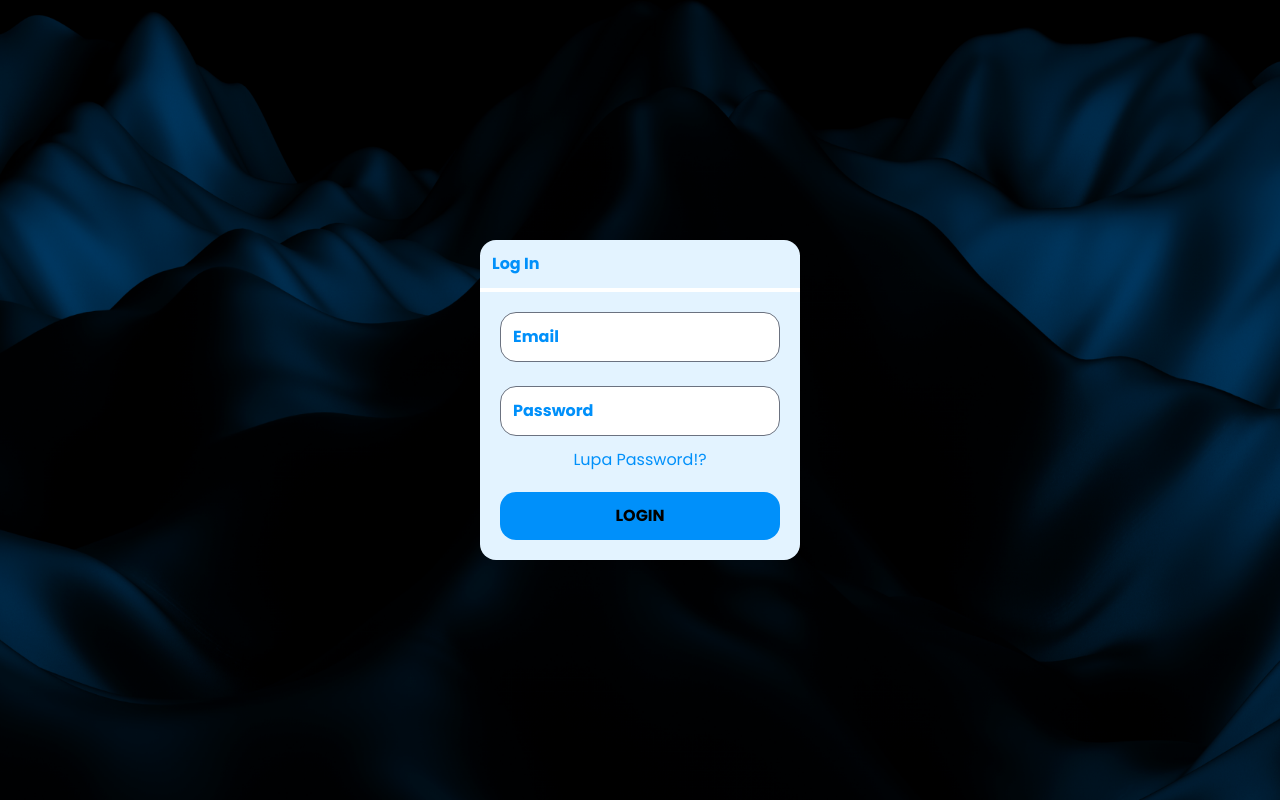
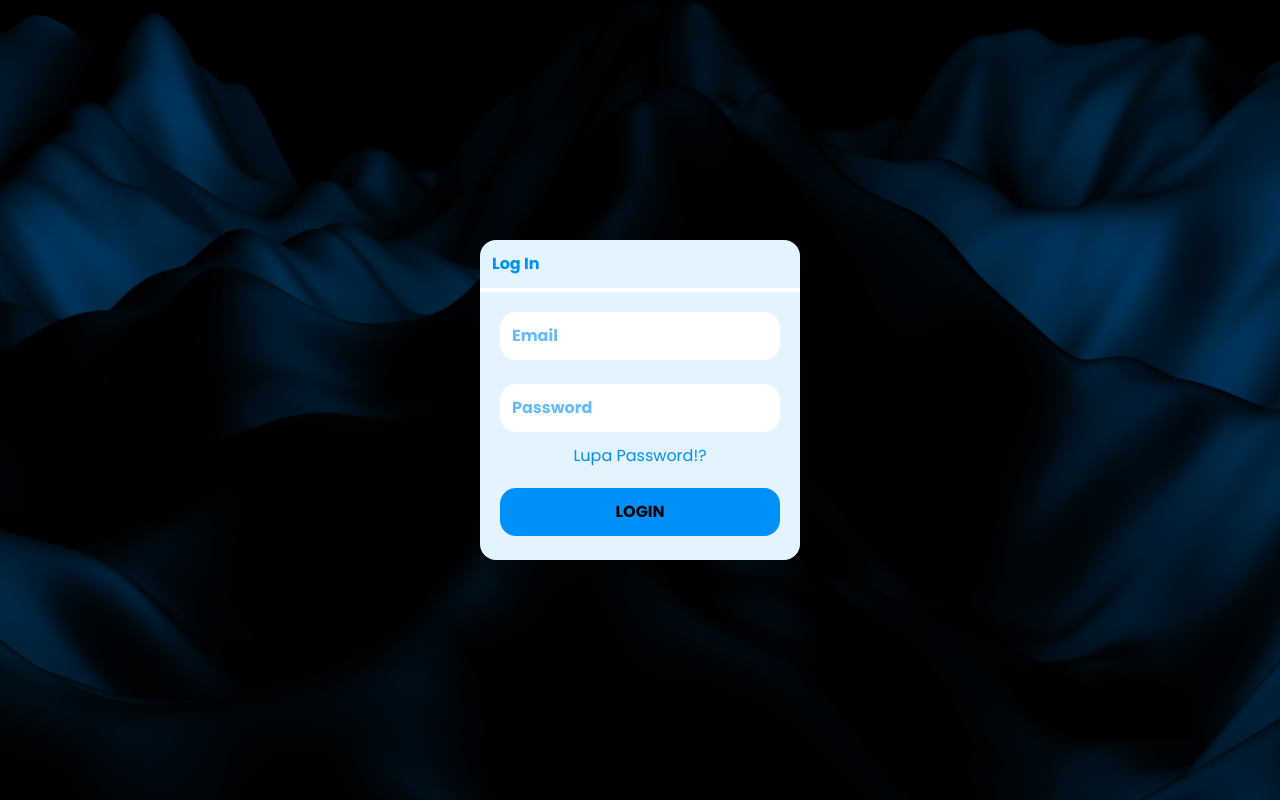
Before and after one commit to MahardhikaB/PBF, a Next.js app in the folder uts-pbf/: page /login in a window 1280 px wide. Built offline with nearby package versions, Linux system fonts and the light colour scheme.

Commit message:
Login Changes

```diff
--- a/uts-pbf/src/app/login/page.tsx
+++ b/uts-pbf/src/app/login/page.tsx
@@ -9,8 +9,8 @@ export default function Login() {
             <div className='absolute top-1/2 left-1/2 -translate-x-1/2 -translate-y-1/2 h-80 w-1/4 rounded-2xl bg-[#E3F3FF] flex flex-col'>
                 <h1 className='text-[#0090FA] p-3'><b>Log In</b></h1>
                 <div className='h-1 w-full bg-white'/>
-                <input type="text" placeholder='Email' className='m-5 rounded-2xl bg-white p-3 placeholder-[#0090FA] font-bold text-[#0090FA]' />
-                <input type="password" placeholder='Password' className='ml-5 mr-5 mt-1 mb-3 rounded-2xl bg-white p-3 placeholder-[#0090FA] font-bold text-[#0090FA]' />
+                <input type="text" placeholder='Email' className='m-5 rounded-2xl bg-white p-3 placeholder-[#0090FA] placeholder-opacity-60 font-bold text-[#0090FA] border-none'/>
+                <input type="password" placeholder='Password' className='ml-5 mr-5 mt-1 mb-3 rounded-2xl bg-white p-3 placeholder-[#0090FA] placeholder-opacity-60 font-bold text-[#0090FA] border-none' />
                 <h2 className='text-center text-[#0090FA]'>Lupa Password!?</h2>
                 <Link className='m-5 rounded-2xl bg-[#0090FA] p-3 border-none active:border-none text-center font-bold' href={'/dashboard'} >LOGIN</Link>
             </div>
```
